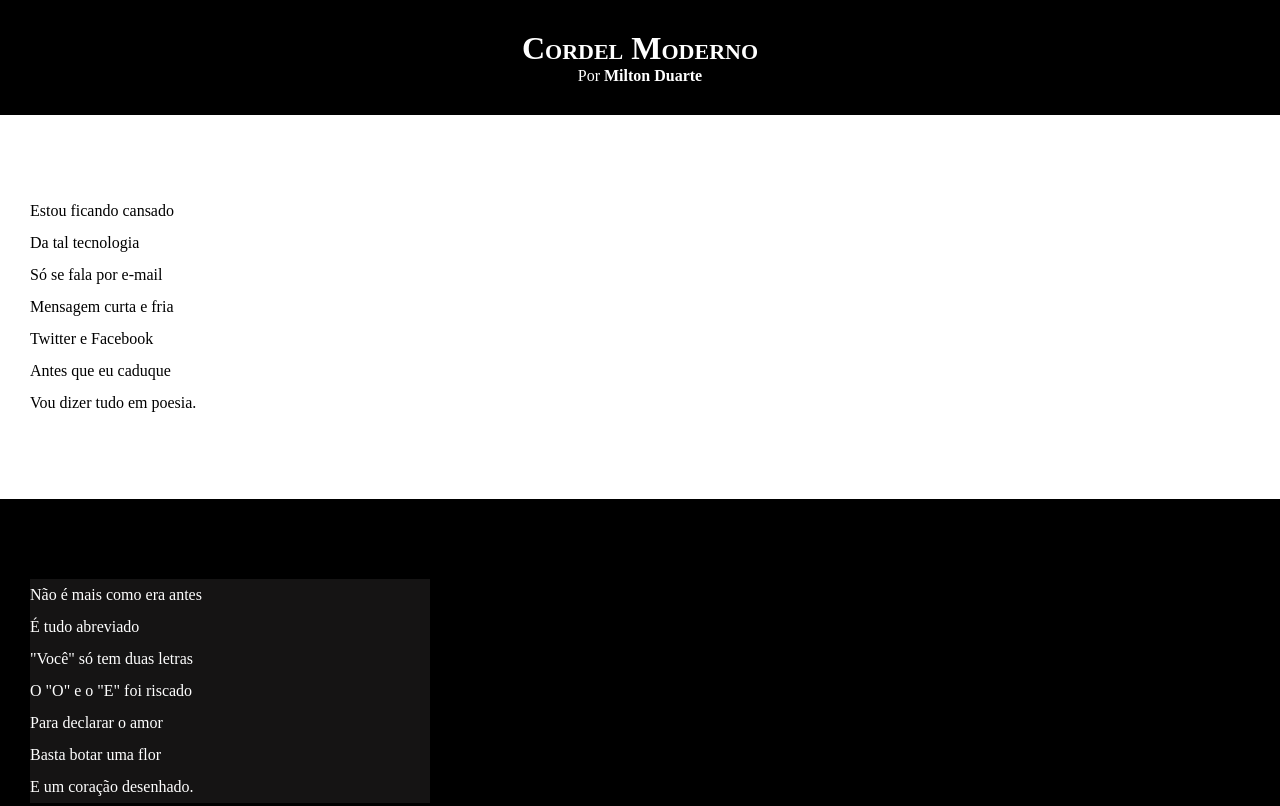
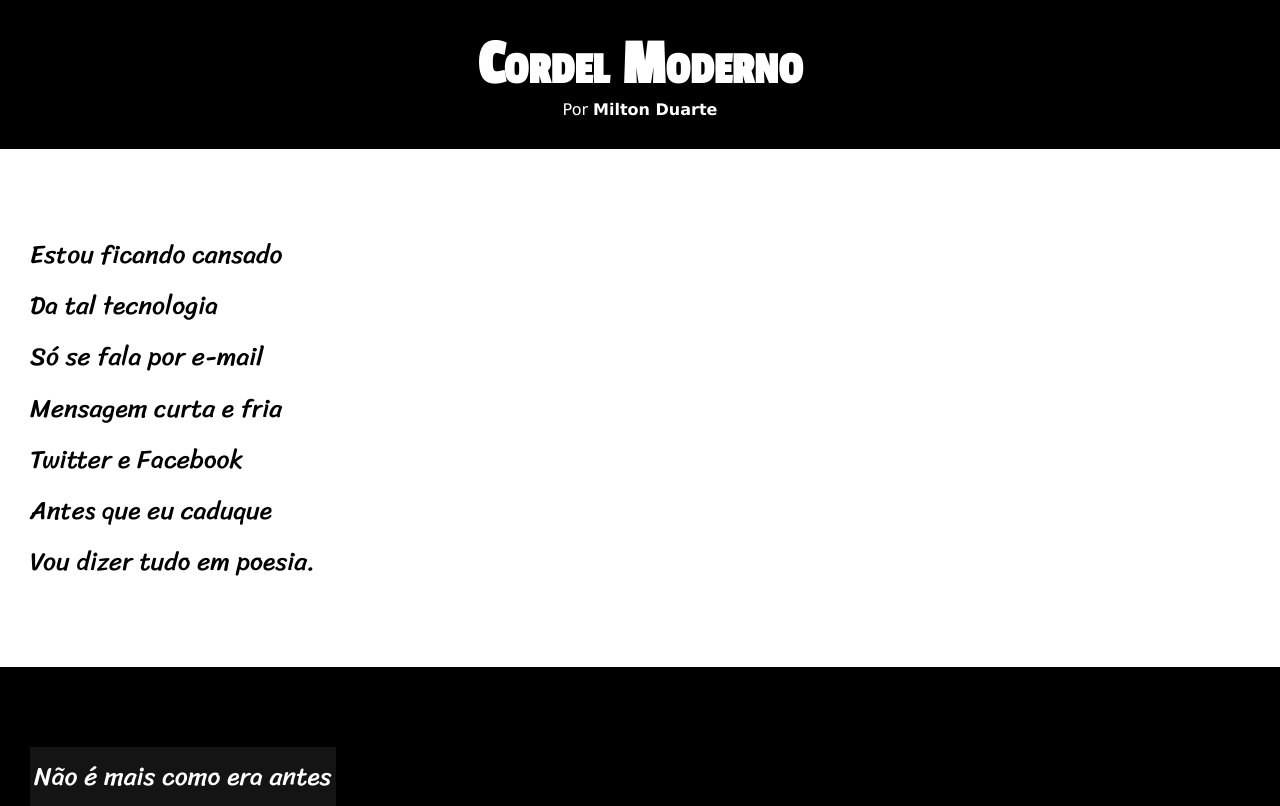
Before and after one commit to Leandro-Muller/mini-projeto-cordel, a plain HTML site: page index.html in a window 1280 px wide. Shown: the top 806 px of the page. Drawn offline with Linux system fonts and the light colour scheme.

Commit message:
update style

```diff
--- a/estilo/style.css
+++ b/estilo/style.css
@@ -1,11 +1,22 @@
 @charset "UTF-8";
 
+@import url('https://fonts.googleapis.com/css2?family=Passion+One&display=swap');
+@import url('https://fonts.googleapis.com/css2?family=Sriracha&display=swap');
+
+:root {
+    --fonte1: Verdana, Geneva, Tahoma, sans-serif;
+    --fonte2: "Passion One", sans-serif;
+    --fonte3: "Sriracha", cursive;
+}
 *{
     margin: 0px;
     padding: 0px;
+    font-size: 1em;
+
 }
 
 html, body{
+    font-family: var(--fonte1);
     min-height: 100vh;
     background-color: darkgray;
 }
@@ -17,8 +28,10 @@ header{
 }
 
 header > h1{
+    font-family: var(--fonte2);
     padding-top: 30px;
     font-variant: small-caps;
+    font-size: 5vw;
 }
 
 header > p{
@@ -36,10 +49,12 @@ a:hover{
 }
 
 section{
+    font-family: var(--fonte3);
     padding-top: 10vh;
     padding-bottom: 10vh;
     line-height: 2em;
     padding-left: 30px;
+    font-size: 2vw;
 }
 
 section.normal{
@@ -53,7 +68,8 @@ section.imagem{
 }
 
 section.imagem > p{
-    width: 400px;
+    display: inline-block;
+    padding: 4px;
     background-color: rgba(110, 104, 104, 0.192);
 }
 
```
